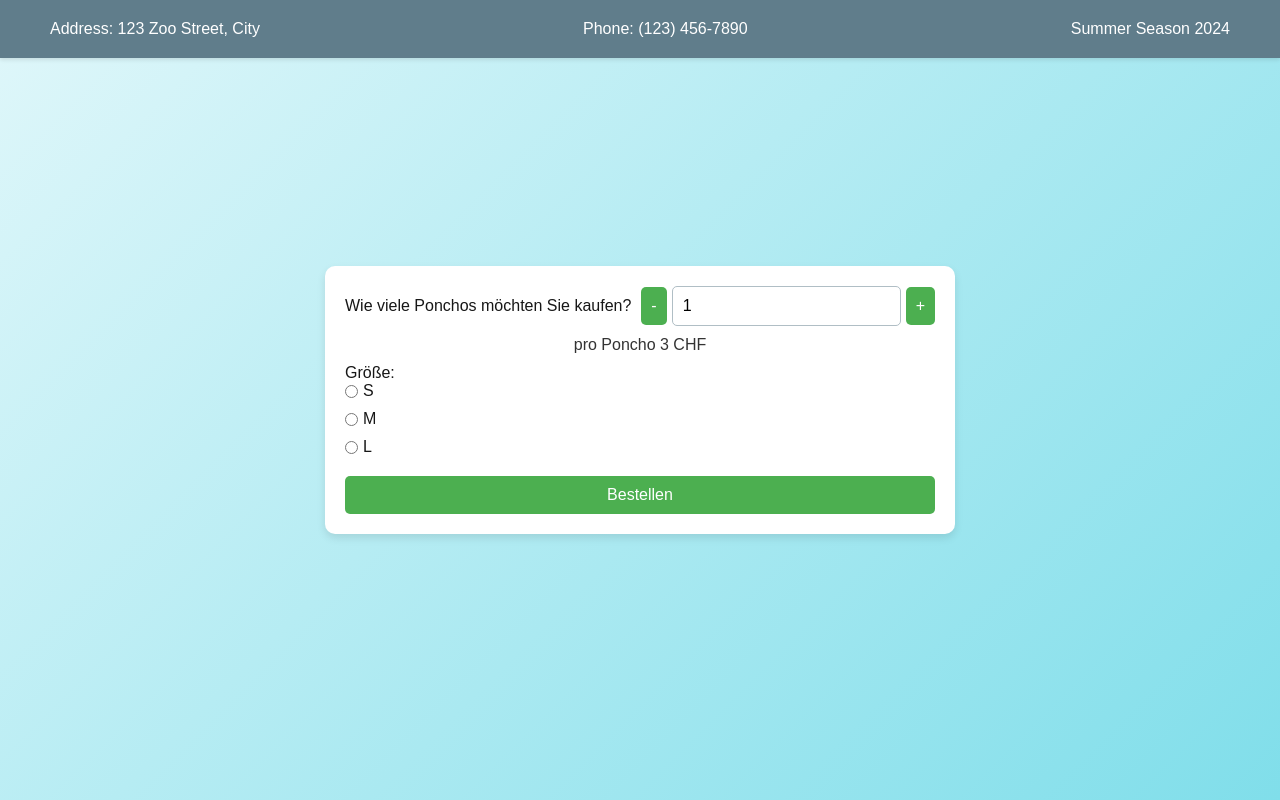
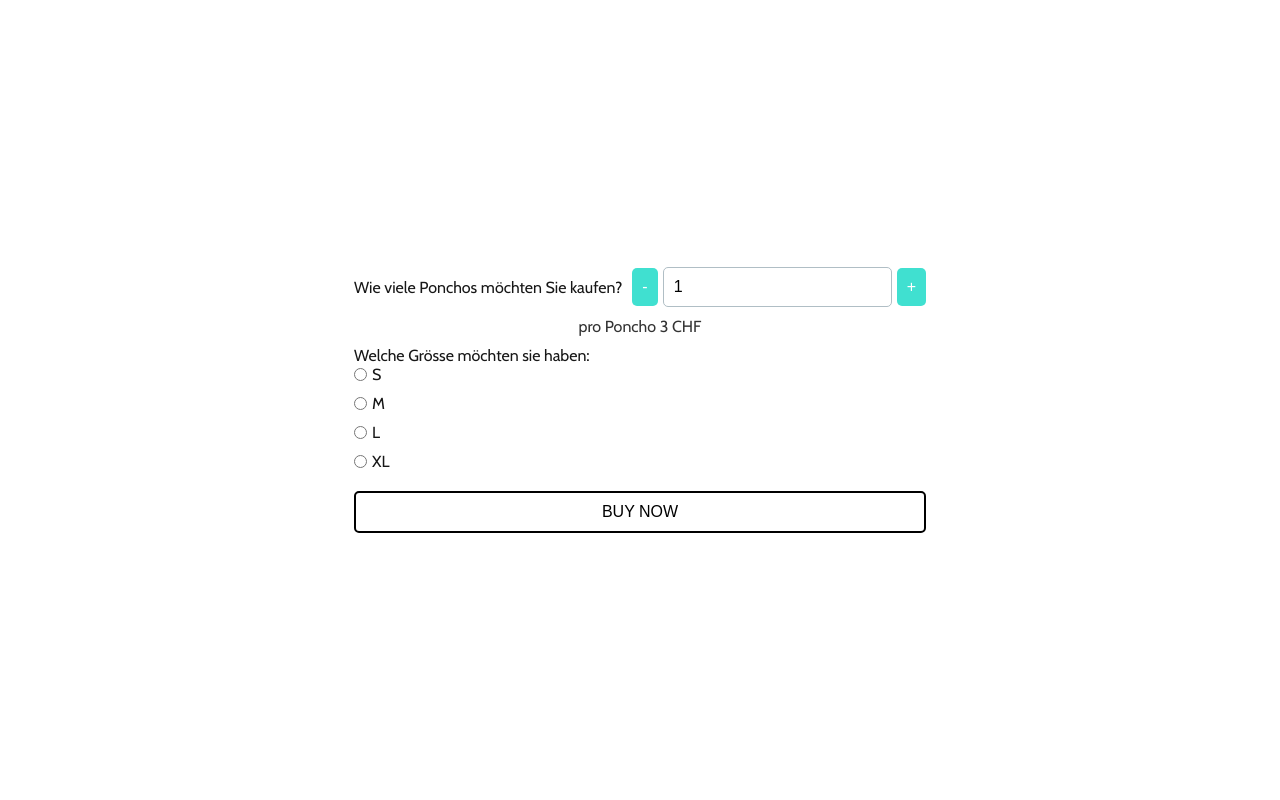
Before and after one commit to nveedee/zoo, a Next.js app: page /ponchos in a window 1280 px wide. Built offline with nearby package versions, Linux system fonts and the light colour scheme.

Commit message:
first commit (Ron)

```diff
--- a/src/app/components/CategoryButton.module.css
+++ b/src/app/components/CategoryButton.module.css
@@ -1,19 +1,24 @@
-/* src/components/CategoryButton.module.css */
+/* src/app/components/CategoryButton.module.css */
 .button {
     display: flex;
-    align-items: center;
-    justify-content: center;
-    padding: 20px;
-    margin: 10px;
-    background-color: #4CAF50;
-    color: white;
-    text-align: center;
+    flex-direction: column;
+    align-items: flex-start;
     text-decoration: none;
-    font-size: 20px;
-    border-radius: 5px;
-    aspect-ratio: 1 / 1; /* Ensures the button is square */
+    color: inherit;
+    margin-top: -10px; /* Move the button slightly upwards */
 }
 
-.button:hover {
-    background-color: #45a049;
+.image {
+    width: 200px; /* Increase the size of the image */
+    height: 200px;
+    margin-bottom: 20px;
 }
+
+.text {
+    text-align: left;
+    font-size: 32px; /* Increase the font size */
+}
+
+.text span {
+    display: block; /* Ensure each word starts on a new line */
+}
--- a/src/app/components/PonchoOrderForm.tsx
+++ b/src/app/components/PonchoOrderForm.tsx
@@ -21,8 +21,8 @@ export default function PonchoOrderForm() {
     if (submitted) {
         return (
             <div className={styles.confirmation}>
-                <h2>Bestellung erfolgreich!</h2>
-                <p>Sie können Ihre Regenponchos am Info-Point abholen.</p>
+                <p>IHR PONCHO IST ABHOLBEREIT!</p>
+                <p>(am Infodesk)</p>
             </div>
         );
     }
@@ -44,7 +44,7 @@ export default function PonchoOrderForm() {
             </label>
             <p className={styles.price}>pro Poncho 3 CHF</p>
             <fieldset className={styles.fieldset}>
-                <legend>Größe:</legend>
+                <legend>Welche Grösse möchten sie haben:</legend>
                 <label className={styles.radioLabel}>
                     <input
                         type="radio"
@@ -78,8 +78,19 @@ export default function PonchoOrderForm() {
                     />
                     L
                 </label>
+                <label className={styles.radioLabel}>
+                    <input
+                        type="radio"
+                        name="size"
+                        value="XL"
+                        checked={size === 'XL'}
+                        onChange={(e) => setSize(e.target.value)}
+                        required
+                    />
+                    XL
+                </label>
             </fieldset>
-            <button className={styles.button} type="submit">Bestellen</button>
+            <button className={styles.button} type="submit">BUY NOW</button>
         </form>
     );
 }
--- a/src/app/components/PonchoorderForm.module.css
+++ b/src/app/components/PonchoorderForm.module.css
@@ -7,8 +7,6 @@
     margin: auto;
     background: #ffffff;
     padding: 20px;
-    border-radius: 10px;
-    box-shadow: 0 4px 8px rgba(0, 0, 0, 0.1);
 }
 
 .input {
@@ -46,7 +44,7 @@
 
 .quantityControl button {
     padding: 10px;
-    background-color: #4CAF50;
+    background-color: #40E0D0;
     color: white;
     border: none;
     cursor: pointer;
@@ -55,7 +53,7 @@
 }
 
 .quantityControl button:hover {
-    background-color: #45a049;
+    background-color: #40E0D0;
 }
 
 .price {
@@ -64,24 +62,27 @@
     color: #333;
 }
 
+/* src/app/components/PonchoOrderForm.module.css */
 .button {
     padding: 10px;
-    background-color: #4CAF50;
-    color: white;
-    border: none;
+    background-color: white;
+    color: black;
+    border: 2px solid black;
     cursor: pointer;
     font-size: 16px;
     border-radius: 5px;
 }
 
 .button:hover {
-    background-color: #45a049;
+    background-color: #40E0D0; /* Turquoise blue on hover */
+    color: white;
 }
 
 .confirmation {
     text-align: center;
     padding: 20px;
     background: #ffffff;
-    border-radius: 10px;
-    box-shadow: 0 4px 8px rgba(0, 0, 0, 0.1);
+    border: none;
+    width: 100%;
+    height: 100vh; /* Full viewport height */
 }
--- a/src/app/globals.css
+++ b/src/app/globals.css
@@ -1,3 +1,6 @@
+/* src/app/globals.css */
+@import url('https://fonts.googleapis.com/css2?family=Cabin:wght@400;700&display=swap');
+
 :root {
   --background: #ffffff;
   --foreground: #171717;
@@ -12,14 +15,15 @@
 
 html,
 body {
+  font-family: 'Cabin', Arial, Helvetica, sans-serif !important;
   max-width: 100vw;
   overflow-x: hidden;
+  overflow-y: hidden;
 }
 
 body {
   color: var(--foreground);
   background: var(--background);
-  font-family: Arial, Helvetica, sans-serif;
   -webkit-font-smoothing: antialiased;
   -moz-osx-font-smoothing: grayscale;
 }
--- a/src/app/ponchos/PonchosPage.module.css
+++ b/src/app/ponchos/PonchosPage.module.css
@@ -5,7 +5,6 @@
     align-items: center;
     justify-content: center;
     min-height: 100vh;
-    background: linear-gradient(135deg, #e0f7fa, #80deea);
     padding: 20px;
 }
 
--- a/src/app/ponchos/page.tsx
+++ b/src/app/ponchos/page.tsx
@@ -2,13 +2,11 @@
 "use client";
 
 import PonchoOrderForm from '../components/PonchoOrderForm';
-import Header from '../components/Header';
 import styles from './PonchosPage.module.css';
 
 export default function PonchosPage() {
     return (
         <div className={styles.page}>
-            <Header />
             <PonchoOrderForm />
         </div>
     );
```
Also changed, not shown: src/app/components/CategoryButton.tsx (+8 -2 lines), src/app/page.tsx (+9 -6 lines).
